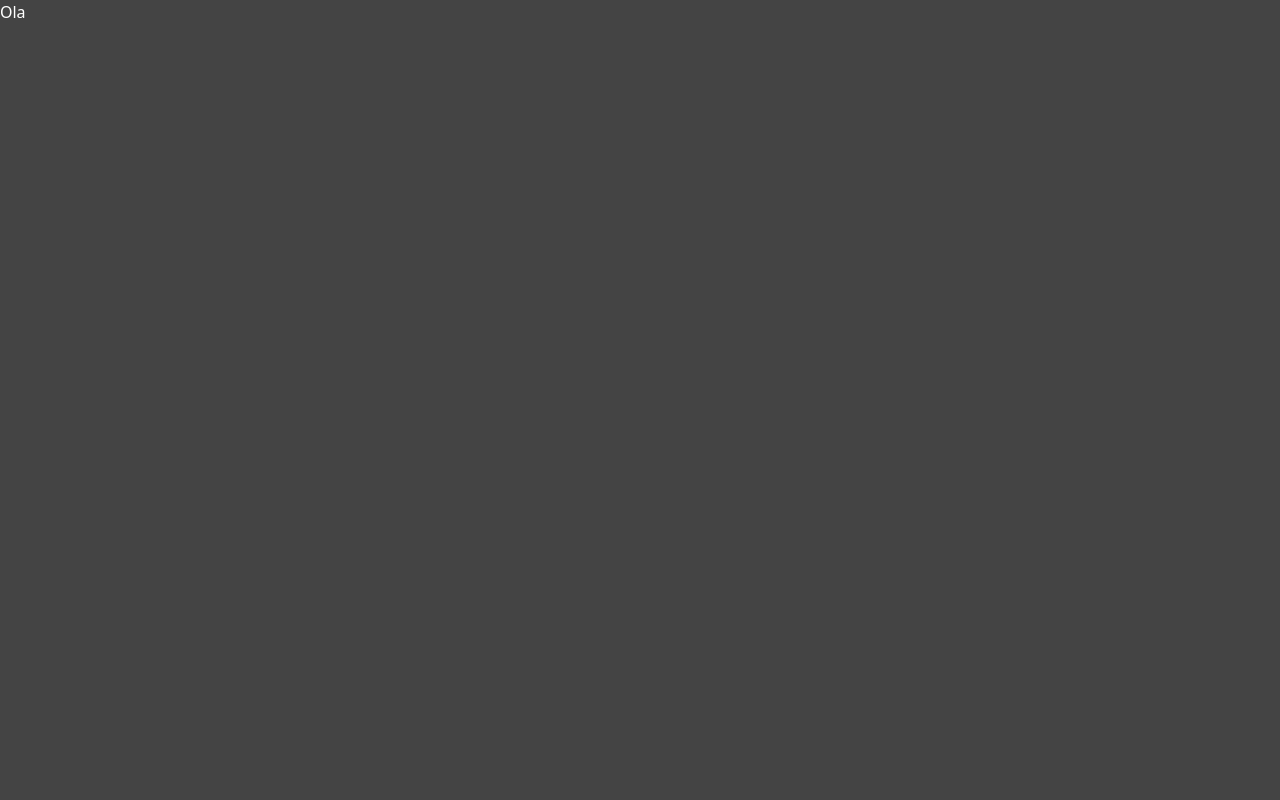
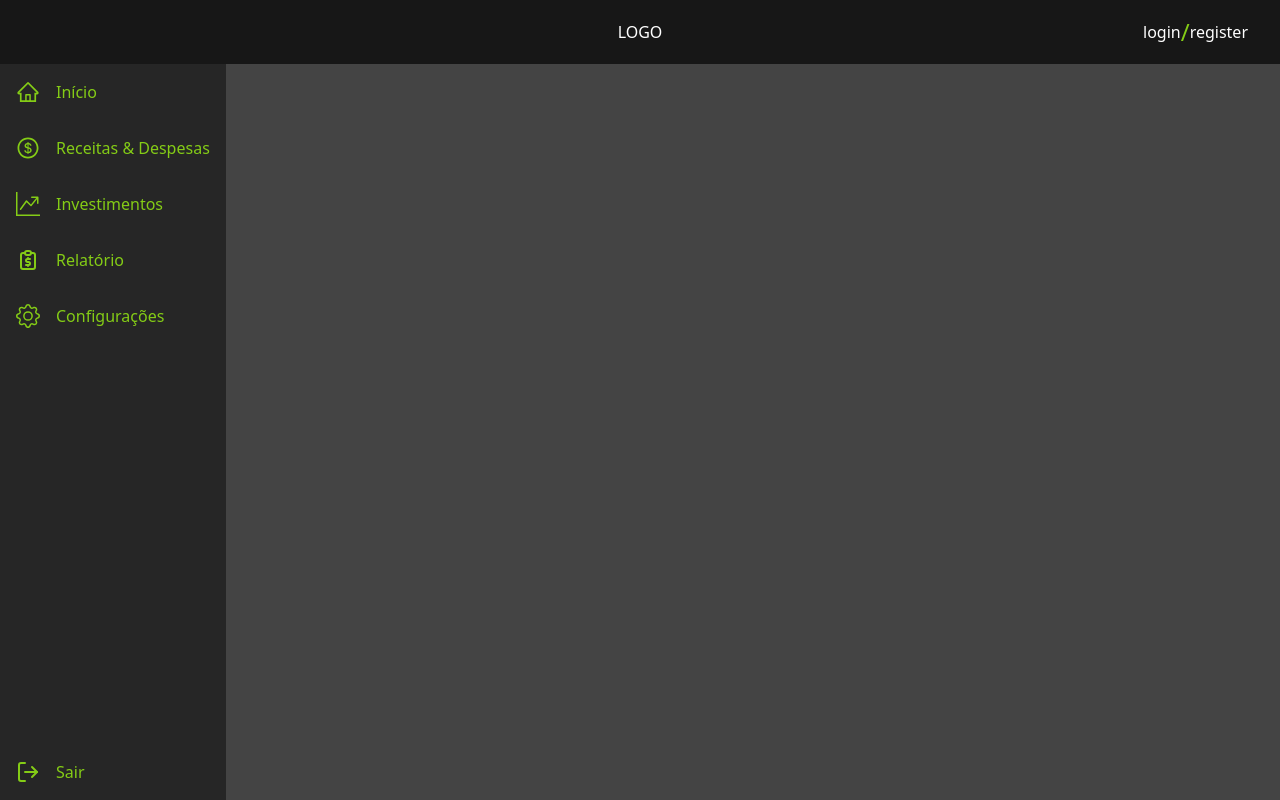
Before and after one commit to Joffre-Quintas/Projeto_Organiza, a Next.js app: page / in a window 1280 px wide. Built offline with nearby package versions, Linux system fonts and the light colour scheme.

Commit message:
Estrutura base: Header e Navbar

```diff
--- /dev/null
+++ b/src/components/layout/Header.tsx
@@ -0,0 +1,14 @@
+export default function Header() {
+    return (
+        <>
+            <header className="fixed w-full h-16 top-0 left-0 grid grid-cols-3 px-8 py-4 bg-neutral-900 z-10">
+                <div></div>
+                <div className="flex justify-center items-center">LOGO</div>
+                <div className="flex justify-end items-center">
+                    login <span className="text-lime-500 text-2xl">/</span> register
+                </div>
+            </header>
+            <div className="w-full h-16"></div>
+        </>
+    )
+}
--- /dev/null
+++ b/src/components/layout/Navbar.tsx
@@ -0,0 +1,17 @@
+import NavbarItem from "./NavbarItem";
+import menuItens from "@/data/navigation";
+import loginLogout from "@/data/loginLogout";
+
+export default function Navbar() {
+    return(
+        <>
+            <nav className="fixed w-fit h-full top-0 flex flex-col justify-between bg-neutral-800">
+                <ul className="flex flex-col mt-16">
+                    {menuItens.map(item => <NavbarItem item={item}/>)}
+                </ul>
+                <NavbarItem item={loginLogout[0]}/>
+            </nav>
+            <div className="w-32"></div>
+        </>
+    )
+}
--- /dev/null
+++ b/src/components/layout/NavbarItem.tsx
@@ -0,0 +1,19 @@
+import Link from "next/link";
+import { IconType } from "react-icons";
+
+export default function NavbarItem({item}:{item:{icon: IconType, name: string, url: string}}) {
+    return(
+        <Link href={item.url}>
+            <li className={`flex justify-start items-center gap-4 px-4 py-4 text-lime-500 transition ${item.name === 'Sair' ? 'hover:bg-red-400 hover:text-black' : 'hover:bg-lime-200 hover:text-black'}`}
+                onClick={e => console.log(e.target)}
+            >
+                <div className="text-2xl">
+                    {<item.icon/>}
+                </div>
+                <div>
+                    {item.name}
+                </div>
+            </li>
+        </Link>
+    )
+}
--- /dev/null
+++ b/src/components/layout/index.tsx
@@ -0,0 +1,12 @@
+import Header from "./Header"
+import Navbar from "./Navbar"
+
+export default function Layout(props: any) {
+    return (
+        <div>
+            <Header/>
+            <Navbar/>
+            {props.children}
+        </div>
+    )
+}
--- /dev/null
+++ b/src/data/loginLogout.ts
@@ -0,0 +1,17 @@
+import { LuLogOut } from 'react-icons/lu'
+import { AiOutlineLogin } from 'react-icons/ai'
+
+const loginLogout = [
+    {
+        "icon": LuLogOut,
+        "name": "Sair",
+        "url": "./"
+    },
+    {
+        "icon": AiOutlineLogin,
+        "name": "Login",
+        "url": "./"
+    }
+]
+
+export default loginLogout;
--- /dev/null
+++ b/src/data/navigation.ts
@@ -0,0 +1,34 @@
+import { BsGraphUpArrow, BsGear } from 'react-icons/bs'
+import { AiOutlineDollarCircle, AiOutlineHome } from 'react-icons/ai'
+import { TbReportMoney } from 'react-icons/tb'
+
+const menuItens = [
+    {
+        "icon": AiOutlineHome,
+        "name": "Início",
+        "url": "./"
+    },
+    {
+        "icon": AiOutlineDollarCircle,
+        "name":"Receitas & Despesas",
+        "url": './income_expenses'
+    },
+    {
+        "icon": BsGraphUpArrow,
+        "name": "Investimentos",
+        "url": "./"
+    },
+    {
+        "icon": TbReportMoney,
+        "name": "Relatório",
+        "url": "./"
+    },
+    {
+        "icon": BsGear,
+        "name": "Configurações",
+        "url": "./"
+    }
+]
+
+
+export default menuItens;
--- a/src/pages/_document.tsx
+++ b/src/pages/_document.tsx
@@ -1,3 +1,4 @@
+import Layout from '@/components/layout'
 import { Html, Head, Main, NextScript } from 'next/document'
 import {} from 'tailwindcss'
 export default function Document() {
@@ -5,8 +6,10 @@ export default function Document() {
     <Html lang="pt-br">
       <Head />
       <body>
-        <Main />
-        <NextScript />
+        <Layout>
+          <Main />
+          <NextScript />
+        </Layout>
       </body>
     </Html>
   )
--- a/src/styles/globals.css
+++ b/src/styles/globals.css
@@ -2,6 +2,9 @@
 @tailwind components;
 @tailwind utilities;
 
+* {
+  box-sizing: border-box;
+}
 body {
   background-color: #444;
   color: #fff;
```
Also changed, not shown: package.json (+5 -4 lines), 1 other file (tests, documents, lock files or other folders).
